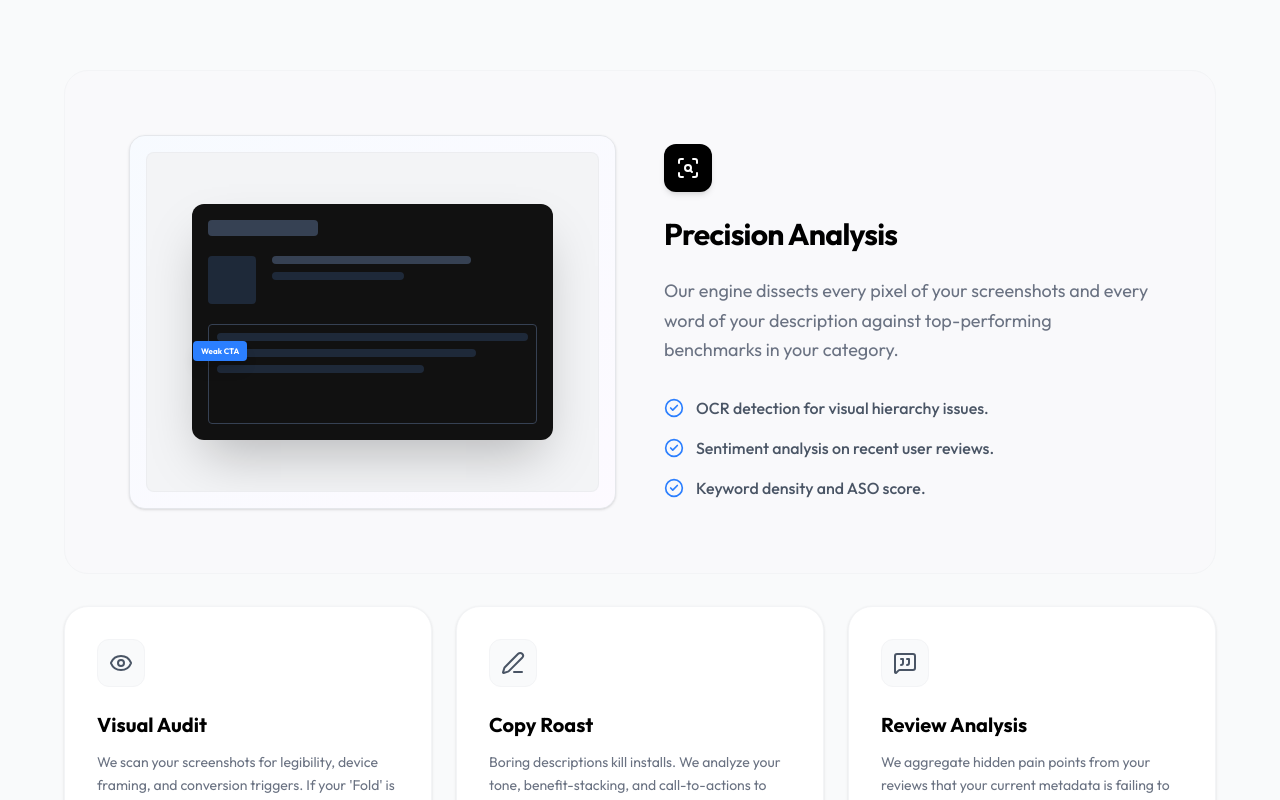
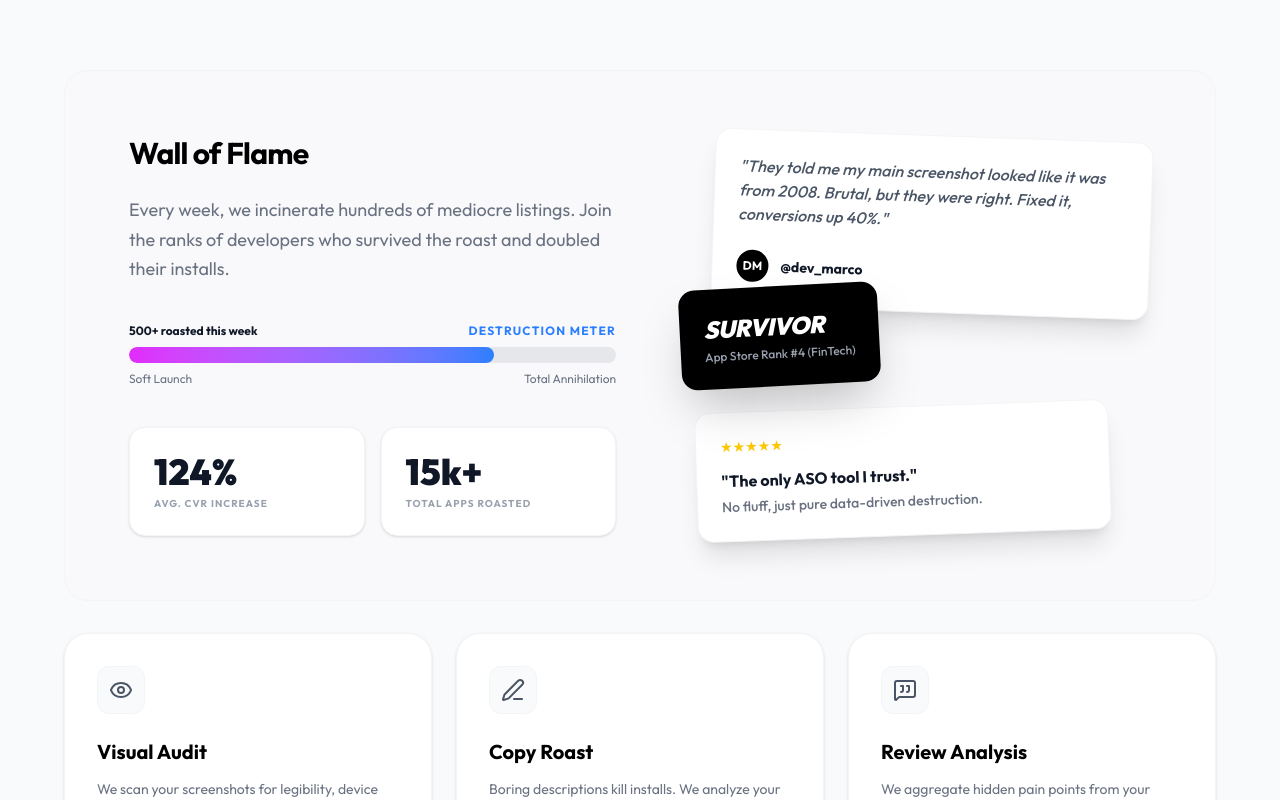
Before and after one commit to potatomioo/storeroast, a Next.js app: page / in a window 1280 px wide. Shown: the part 680-1480 px from the top of the page. Built offline with nearby package versions, Linux system fonts and the light colour scheme; no server answers.

Commit message:
feat: Wall of Flame, Report Card UI, React Hot Toast, Pricing Page, and AI Better Student Benchmarking

```diff
--- a/package.json
+++ b/package.json
@@ -21,7 +21,8 @@
     "lucide-react": "^1.23.0",
     "next": "16.2.10",
     "react": "19.2.4",
-    "react-dom": "19.2.4"
+    "react-dom": "19.2.4",
+    "react-hot-toast": "^2.6.0"
   },
   "devDependencies": {
     "@tailwindcss/postcss": "^4",
--- a/src/app/api/roast/route.ts
+++ b/src/app/api/roast/route.ts
@@ -89,6 +89,7 @@ RULES — STRICTLY FOLLOW:
 3. DARK HUMOR ONLY. Make it sting but laugh-worthy.
 4. SHORT AND PUNCHY. Max 2 sentences per roast. No essays.
 5. THE FIX should be sarcastic too — not boring advice.
+6. BETTER STUDENT: Pick a real, famous, top-performing app in their exact category (e.g., Robinhood for Finance, Tinder for Dating). Compare their listing (ASO, screenshots, copy) to this app's listing to show why the famous app converts better. Focus ONLY on marketing/ASO, not app features.
 
 BAD ROAST EXAMPLE (DO NOT DO THIS):
 "Your description could be more concise and focused on key benefits."
@@ -123,6 +124,10 @@ Return ONLY valid JSON — no markdown:
       "fix": "One sarcastic but actionable fix"
     }
   ],
+  "better_student": {
+    "app_name": "Name of the top-performing competitor",
+    "roast": "Savage 2-sentence explanation of why their listing (screenshots/copy) is superior to this app's."
+  },
   "verdict": "2 sentence brutal final summary",
   "fix_today": "The ONE thing that would save this listing from obscurity"
 }`;
--- a/src/app/layout.tsx
+++ b/src/app/layout.tsx
@@ -1,6 +1,7 @@
 import type { Metadata } from "next";
 import { Outfit } from "next/font/google";
 import "./globals.css";
+import { Toaster } from 'react-hot-toast';
 
 const outfit = Outfit({
   variable: "--font-outfit",
@@ -26,6 +27,7 @@ export default function RootLayout({
         {/* Subtle background glow effect matching the AI pink/purple theme */}
         <div className="absolute top-[-20%] left-[-10%] w-[50%] h-[50%] rounded-full bg-purple-200/30 blur-[120px] pointer-events-none -z-10" />
         <div className="absolute top-[-10%] right-[-10%] w-[40%] h-[40%] rounded-full bg-blue-200/30 blur-[120px] pointer-events-none -z-10" />
+        <Toaster position="top-center" />
         {children}
       </body>
     </html>
--- a/src/components/flow/ResultTeaser.tsx
+++ b/src/components/flow/ResultTeaser.tsx
@@ -59,58 +59,79 @@ export default function ResultTeaser({ roastData, onPaid, onBack, isPaidUser }:
         ref={cardRef}
         initial={{ opacity: 0, y: 20 }}
         animate={{ opacity: 1, y: 0 }}
-        className="w-full bg-white rounded-3xl border-2 border-gray-900 p-8 md:p-12 shadow-[8px_8px_0px_0px_rgba(0,0,0,1)] mb-8"
+        className="w-full bg-[#fdfbf7] rounded-none border-4 border-double border-gray-900 p-8 md:p-12 shadow-[12px_12px_0px_0px_rgba(0,0,0,1)] mb-8 font-serif"
       >
-        <div className="flex flex-col items-center text-center mb-10 pb-10 border-b-2 border-gray-100">
-          <div className="inline-block bg-black text-white px-4 py-1.5 rounded-full text-xs font-bold tracking-widest mb-6">
-            STOREROAST.LIVE
-          </div>
-          <h2 className="text-3xl md:text-4xl font-bold text-gray-900 mb-4">"{roastData.headline}"</h2>
-          <div className="flex items-center justify-center gap-4">
-            <div className="text-5xl font-black text-red-500">{roastData.score}</div>
-            <div className="text-xl text-gray-400 font-bold mt-2">/ 10</div>
+        <div className="flex flex-col items-center text-center mb-8 pb-8 border-b-2 border-black border-dashed">
+          <div className="font-bold tracking-[0.2em] text-gray-500 uppercase text-xs mb-2">Official Document</div>
+          <h1 className="text-4xl md:text-5xl font-black text-black tracking-tight mb-6 uppercase">Roast Report</h1>
+          <h2 className="text-2xl md:text-3xl font-bold text-gray-800 italic mb-6">"{roastData.headline}"</h2>
+          <div className="flex flex-col items-center bg-white border-2 border-black p-4 rounded-lg shadow-[4px_4px_0px_0px_rgba(0,0,0,1)]">
+             <div className="text-xs font-bold uppercase tracking-widest text-gray-500 mb-1">Final Grade</div>
+             <div className="flex items-baseline gap-2">
+               <div className="text-6xl font-black text-red-600 leading-none">{roastData.score}</div>
+               <div className="text-2xl font-bold text-gray-400">/ 10</div>
+             </div>
           </div>
         </div>
 
-        <div className="space-y-10">
+        <div className="space-y-8">
           {freeRoasts.map((item: any, idx: number) => (
-            <div key={idx} className="relative">
-              <div className="flex items-center gap-3 mb-3">
-                <span className="bg-red-100 text-red-700 px-3 py-1 rounded-md text-[11px] font-black tracking-widest uppercase">
-                  {item.category} • {item.score}/10
-                </span>
+            <div key={idx} className="relative border-l-4 border-red-500 pl-6 py-2">
+              <div className="flex justify-between items-center mb-2">
+                <span className="font-black text-lg uppercase tracking-wider">{item.category}</span>
+                <span className="bg-black text-white px-3 py-1 rounded font-bold text-sm">{item.score}/10</span>
               </div>
-              <p className="text-lg text-gray-900 mb-3 font-medium leading-relaxed">"{item.roast}"</p>
-              <div className="bg-gray-50 p-4 rounded-xl border border-gray-200 text-gray-600 text-sm">
-                <strong className="text-black">Fix it:</strong> {item.fix}
+              <p className="text-lg text-gray-800 mb-3 font-medium italic">"{item.roast}"</p>
+              <div className="bg-red-50 p-4 border border-red-200 text-red-900 font-sans text-sm font-medium">
+                <strong className="text-red-700 font-bold uppercase mr-2">Correction:</strong> {item.fix}
               </div>
             </div>
           ))}
 
           {isPaidUser && roastData.screenshots && roastData.screenshots.length > 0 && (
-            <div className="mt-8 border-t-2 border-gray-100 pt-8">
-              <h4 className="text-sm font-bold text-gray-500 uppercase tracking-widest mb-4 text-center">Screenshots Analyzed</h4>
+            <div className="mt-12 border-t-2 border-gray-200 pt-8">
+              <h4 className="text-lg font-black uppercase tracking-widest mb-6 text-center">Visual Evidence</h4>
               <div className="flex gap-4 overflow-x-auto pb-4 snap-x justify-center">
                 {roastData.screenshots.map((url: string, i: number) => (
-                  <img key={i} src={url} alt={`Screenshot ${i+1}`} className="h-64 object-contain rounded-xl border border-gray-200 shadow-sm snap-center" crossOrigin="anonymous" />
+                  <img key={i} src={url} alt={`Screenshot ${i+1}`} className="h-64 object-contain border-2 border-black shadow-[4px_4px_0px_0px_rgba(0,0,0,0.2)] snap-center bg-white p-2" crossOrigin="anonymous" />
                 ))}
               </div>
             </div>
           )}
 
+          {isPaidUser && roastData.better_student && (
+             <div className="mt-8 border-2 border-blue-900 bg-blue-50 p-6 shadow-[6px_6px_0px_0px_rgba(30,58,138,1)]">
+               <div className="flex items-center justify-between mb-4 border-b border-blue-200 pb-2">
+                 <h4 className="text-blue-900 font-black uppercase tracking-wider">The "Better Student"</h4>
+                 <span className="bg-blue-900 text-white px-3 py-1 text-xs font-bold uppercase rounded">Class Benchmark</span>
+               </div>
+               <p className="text-blue-800 font-bold text-xl italic mb-2">{roastData.better_student.app_name}</p>
+               <p className="text-blue-900 font-medium font-sans leading-relaxed">{roastData.better_student.roast}</p>
+             </div>
+          )}
+
           {isPaidUser && roastData.verdict && (
-             <div className="mt-12 p-6 bg-red-50 border-2 border-red-200 rounded-2xl">
-               <h4 className="text-red-800 font-bold mb-2 uppercase tracking-wider text-sm">Final Verdict</h4>
-               <p className="text-red-900 font-medium">{roastData.verdict}</p>
+             <div className="mt-8 border-t-2 border-black pt-8">
+               <h4 className="font-black uppercase tracking-widest mb-3 text-red-600">Principal's Remarks</h4>
+               <p className="text-xl font-medium leading-relaxed">"{roastData.verdict}"</p>
              </div>
           )}
 
           {isPaidUser && roastData.fix_today && (
-             <div className="mt-4 p-6 bg-black text-white rounded-2xl">
-               <h4 className="text-gray-400 font-bold mb-2 uppercase tracking-wider text-sm">The ONE Fix Today</h4>
-               <p className="text-white font-medium">{roastData.fix_today}</p>
+             <div className="mt-8 p-6 bg-black text-white shadow-[6px_6px_0px_0px_rgba(239,68,68,1)]">
+               <h4 className="text-red-500 font-black uppercase tracking-widest mb-2">Mandatory Homework</h4>
+               <p className="text-lg font-bold font-sans">{roastData.fix_today}</p>
              </div>
           )}
+
+          {/* Teacher Signature */}
+          <div className="mt-16 pt-8 border-t border-gray-300 flex justify-end">
+            <div className="flex flex-col items-center">
+               <div className="font-serif text-3xl text-gray-800 italic" style={{ fontFamily: 'var(--font-outfit), cursive' }}>StoreRoast.live</div>
+               <div className="w-48 h-px bg-black mt-2 mb-1"></div>
+               <div className="text-xs uppercase tracking-widest font-bold text-gray-500">Authorized Signature</div>
+            </div>
+          </div>
         </div>
       </motion.div>
 
--- a/src/components/home/Features.tsx
+++ b/src/components/home/Features.tsx
@@ -5,59 +5,71 @@ import { Eye, PenLine, MessageSquareQuote, CheckCircle2, ScanSearch } from 'luci
 export default function Features() {
   return (
     <>
-      {/* Main Feature Showcase */}
+      {/* Main Feature Showcase - Wall of Flame */}
       <motion.section
         initial={{ opacity: 0, y: 40 }}
         whileInView={{ opacity: 1, y: 0 }}
         viewport={{ once: true, margin: "-100px" }}
         className="mt-32 w-full max-w-6xl grid grid-cols-1 lg:grid-cols-2 gap-12 items-center bg-gray-50/50 rounded-3xl p-8 lg:p-16 border border-gray-100"
       >
-        <div className="relative rounded-2xl overflow-hidden border border-gray-200 bg-white shadow-sm p-4">
-          <div className="absolute inset-0 bg-gradient-to-br from-blue-50/50 to-purple-50/50 z-0" />
-          <div className="relative z-10 w-full aspect-[4/3] bg-gray-100 rounded-lg flex items-center justify-center border border-gray-200/50 overflow-hidden">
-             {/* Mock UI graphic representing precision analysis */}
-             <div className="w-[80%] h-[70%] bg-[#111] rounded-xl shadow-2xl p-4 flex flex-col gap-3">
-                <div className="h-4 w-1/3 bg-gray-700 rounded" />
-                <div className="flex gap-4 mt-2">
-                   <div className="w-12 h-12 rounded bg-gray-800" />
-                   <div className="flex-1 space-y-2">
-                     <div className="h-2 w-3/4 bg-gray-700 rounded" />
-                     <div className="h-2 w-1/2 bg-gray-800 rounded" />
-                   </div>
-                </div>
-                <div className="flex-1 rounded border border-gray-700 mt-2 p-2 flex flex-col gap-2 relative">
-                   {/* Fake tooltip */}
-                   <div className="absolute -left-4 top-4 bg-blue-500 text-white text-[8px] px-2 py-1 rounded font-bold shadow-lg">
-                     Weak CTA
-                   </div>
-                   <div className="h-2 w-full bg-gray-800 rounded" />
-                   <div className="h-2 w-5/6 bg-gray-800 rounded" />
-                   <div className="h-2 w-4/6 bg-gray-800 rounded" />
-                </div>
-             </div>
+        <div className="flex flex-col gap-6 order-2 lg:order-1">
+          <h2 className="text-3xl font-bold tracking-tight">Wall of Flame</h2>
+          <p className="text-gray-500 text-lg leading-relaxed">
+            Every week, we incinerate hundreds of mediocre listings. Join the ranks of developers who survived the roast and doubled their installs.
+          </p>
+
+          <div className="mt-4">
+            <div className="flex justify-between text-xs font-bold mb-2">
+              <span className="text-gray-900">500+ roasted this week</span>
+              <span className="text-blue-500 tracking-widest uppercase">Destruction Meter</span>
+            </div>
+            <div className="h-4 w-full bg-gray-200 rounded-full overflow-hidden mb-2">
+              <div className="h-full w-3/4 bg-gradient-to-r from-fuchsia-500 to-blue-500 rounded-full" />
+            </div>
+            <div className="flex justify-between text-xs text-gray-500">
+              <span>Soft Launch</span>
+              <span>Total Annihilation</span>
+            </div>
+          </div>
+
+          <div className="grid grid-cols-2 gap-4 mt-4">
+            <div className="bg-white rounded-2xl p-6 shadow-sm border border-gray-100">
+              <div className="text-4xl font-black text-gray-900 mb-1">124%</div>
+              <div className="text-[10px] font-bold text-gray-400 tracking-widest uppercase">Avg. CVR Increase</div>
+            </div>
+            <div className="bg-white rounded-2xl p-6 shadow-sm border border-gray-100">
+              <div className="text-4xl font-black text-gray-900 mb-1">15k+</div>
+              <div className="text-[10px] font-bold text-gray-400 tracking-widest uppercase">Total Apps Roasted</div>
+            </div>
           </div>
         </div>
 
-        <div className="flex flex-col gap-6">
-          <div className="w-12 h-12 bg-black rounded-xl flex items-center justify-center shadow-md">
-            <ScanSearch className="text-white w-6 h-6" />
-          </div>
-          <h2 className="text-3xl font-bold tracking-tight">Precision Analysis</h2>
-          <p className="text-gray-500 text-lg leading-relaxed">
-            Our engine dissects every pixel of your screenshots and every word of your description against top-performing benchmarks in your category.
-          </p>
-          <ul className="space-y-4 mt-2">
-            {[
-              "OCR detection for visual hierarchy issues.",
-              "Sentiment analysis on recent user reviews.",
-              "Keyword density and ASO score."
-            ].map((item, i) => (
-              <li key={i} className="flex items-center gap-3 text-gray-600 font-medium">
-                <CheckCircle2 className="w-5 h-5 text-blue-500" />
-                {item}
-              </li>
-            ))}
-          </ul>
+        <div className="relative order-1 lg:order-2 h-full min-h-[400px] flex items-center justify-center">
+           {/* Testimonial 1 */}
+           <div className="absolute top-0 right-0 bg-white p-6 rounded-2xl shadow-xl w-[90%] border border-gray-100 z-10 rotate-2 hover:rotate-0 transition-transform">
+             <p className="text-gray-600 font-medium italic mb-6">
+               "They told me my main screenshot looked like it was from 2008. Brutal, but they were right. Fixed it, conversions up 40%."
+             </p>
+             <div className="flex items-center gap-3">
+               <div className="w-8 h-8 rounded-full bg-black text-white flex items-center justify-center text-xs font-bold">DM</div>
+               <span className="text-sm font-bold text-gray-900">@dev_marco</span>
+             </div>
+           </div>
+
+           {/* Survivor Badge */}
+           <div className="absolute top-1/2 left-4 -translate-y-1/2 bg-black text-white p-6 rounded-2xl shadow-2xl z-20 -rotate-3 hover:rotate-0 transition-transform">
+             <div className="text-2xl font-black italic tracking-tight mb-1">SURVIVOR</div>
+             <div className="text-xs text-gray-400 font-medium">App Store Rank #4 (FinTech)</div>
+           </div>
+
+           {/* Testimonial 2 */}
+           <div className="absolute bottom-0 left-8 bg-white p-6 rounded-2xl shadow-xl w-[85%] border border-gray-100 z-10 -rotate-2 hover:rotate-0 transition-transform">
+             <div className="flex text-yellow-400 mb-3 text-sm">
+               ★★★★★
+             </div>
+             <p className="text-gray-900 font-bold mb-1">"The only ASO tool I trust."</p>
+             <p className="text-gray-500 text-sm font-medium">No fluff, just pure data-driven destruction.</p>
+           </div>
         </div>
       </motion.section>
 
--- a/src/components/home/Pricing.tsx
+++ b/src/components/home/Pricing.tsx
@@ -28,7 +28,7 @@ export default function Pricing({ onBuy, isLoggedIn }: { onBuy?: () => void, isL
           <h3 className="text-xl font-bold text-gray-900 mb-2">Full Roast</h3>
           <div className="flex items-end gap-1 mb-6">
             <div className="text-4xl font-bold">$1.99</div>
-            <div className="text-gray-500 font-medium mb-1">/ app</div>
+            <div className="text-gray-500 font-medium mb-1">/ 15 credits</div>
           </div>
           <ul className="space-y-4 flex-1 mb-8">
             <li className="flex items-center gap-3 text-gray-900 font-medium"><div className="w-1.5 h-1.5 rounded-full bg-purple-500"/> Everything in Free</li>
@@ -41,7 +41,7 @@ export default function Pricing({ onBuy, isLoggedIn }: { onBuy?: () => void, isL
               onClick={onBuy}
               className="w-full bg-black text-white rounded-xl py-3.5 font-bold hover:bg-gray-800 transition-colors shadow-lg"
             >
-              {isLoggedIn ? 'Buy 1 Credit ($0.01 Test)' : 'Sign In to Buy'}
+              {isLoggedIn ? 'Buy 15 Credits ($0.01 Test)' : 'Sign In to Buy'}
             </button>
           )}
         </div>
```
Also changed, not shown: src/app/page.tsx (+14 -3 lines), src/app/pricing/page.tsx (added, +95 -0 lines), 1 other file (tests, documents, lock files or other folders).
